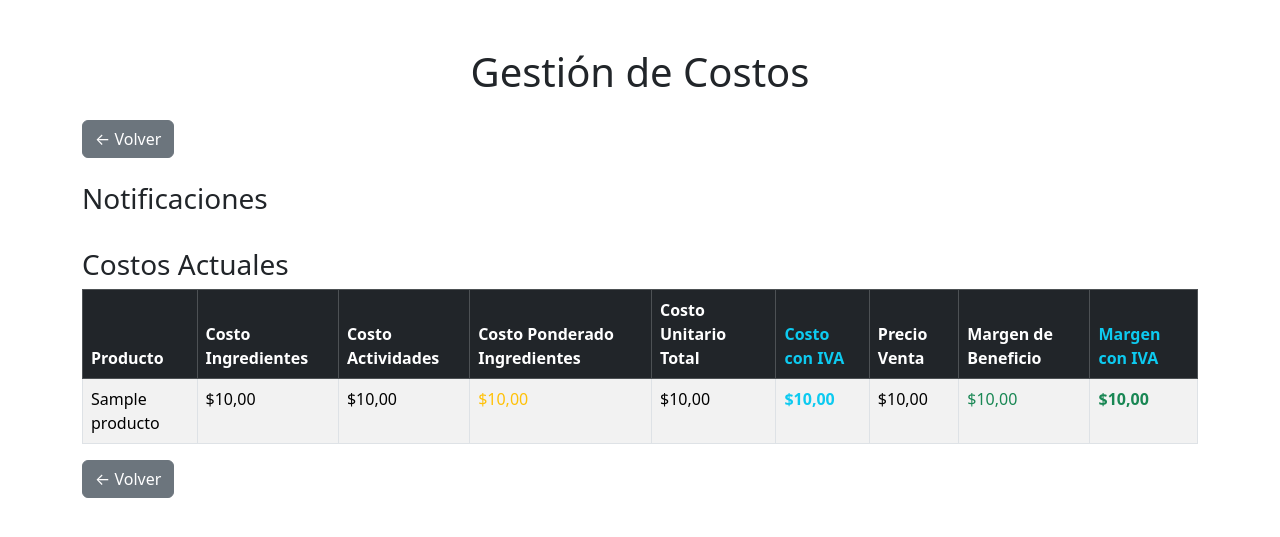
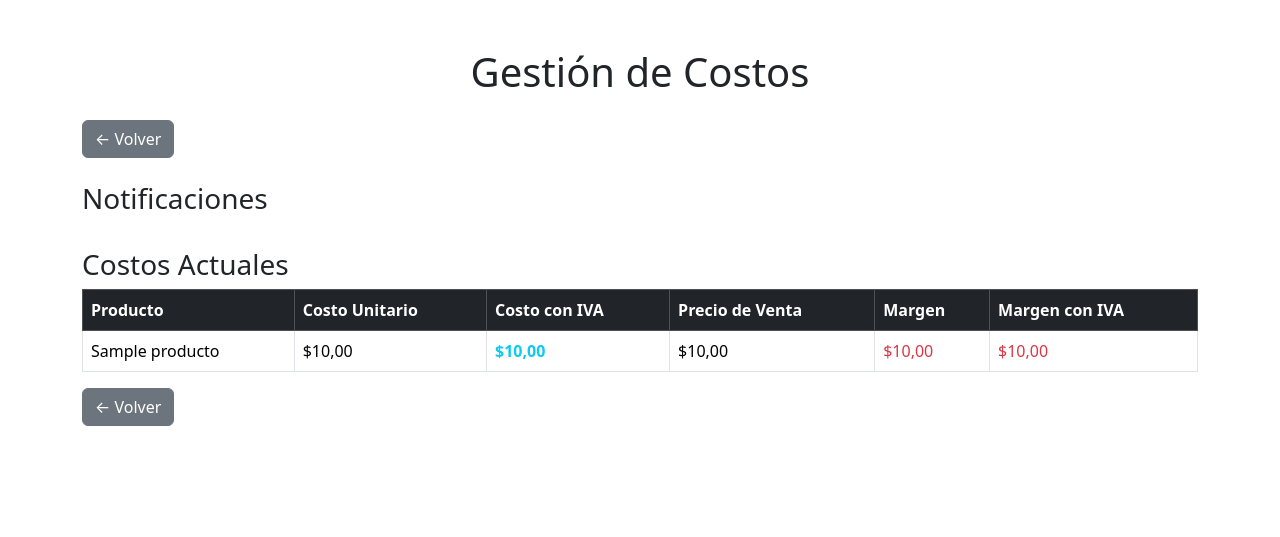
Before and after one commit to C2H5OH-hic/crepes, a Django app: template LaPatrana-main/myapp/templates/gestion_costos.html in a window 1280 px wide. Shown: the top 537 px of the page. Run offline with Django 5.2, Linux system fonts and the light colour scheme; the template is opened without the code that fills it: most values are stand-ins (such as "Sample title", 1, 10 or a date in 2020); data that the repository does not hold is empty; parts of the project's set-up code (start-up, migrations or seed data) failed here and were passed over.

Commit message:
arreglo costos

```diff
--- a/LaPatrana-main/myapp/templates/gestion_costos.html
+++ b/LaPatrana-main/myapp/templates/gestion_costos.html
@@ -28,37 +28,41 @@
         <!-- Tabla de costos actuales -->
         <div class="mt-4">
             <h3>Costos Actuales</h3>
-            <table class="table table-bordered table-striped">
+            <table class="table table-bordered">
                 <thead class="table-dark">
                     <tr>
                         <th>Producto</th>
-                        <th>Costo Ingredientes</th>
-                        <th>Costo Actividades</th>
-                        <th>Costo Ponderado Ingredientes</th>
-                        <th>Costo Unitario Total</th>
-                        <th><span class="text-info">Costo con IVA</span></th>  <!-- Nueva columna -->
-                        <th>Precio Venta</th>
-                        <th>Margen de Beneficio</th>
-                        <th><span class="text-info">Margen con IVA</span></th>  <!-- Nueva columna -->
+                        <th>Costo Unitario</th>
+                        <th>Costo con IVA</th>  <!-- Nueva columna -->
+                        <th>Precio de Venta</th>
+                        <th>Margen</th>
+                        <th>Margen con IVA</th>  <!-- Nueva columna -->
                     </tr>
                 </thead>
                 <tbody>
-                    {% for producto in analisis %}
+                    {% for resultado in resultados %}
                     <tr>
-                        <td>{{ producto.nombre }}</td>
-                        <td>${{ producto.costo_ingredientes|floatformat:2 }}</td>
-                        <td>${{ producto.costo_actividades|floatformat:2 }}</td>
-                        <td class="text-warning">${{ producto.costo_ponderado_ingredientes|floatformat:2 }}</td>
-                        <td>${{ producto.costo_unitario|floatformat:2 }}</td>
-                        <td class="text-info"><strong>${{ producto.costo_unitario_iva|floatformat:2 }}</strong></td>  <!-- Nuevo dato -->
-                        <td>${{ producto.precio_venta|floatformat:2 }}</td>
-                        <td class="{% if producto.margen_beneficio < 0 %}text-danger{% else %}text-success{% endif %}">
-                            ${{ producto.margen_beneficio|floatformat:2 }}
+                        <td>{{ resultado.producto.nombre }}</td>
+                        <td>${{ resultado.costo_unitario|floatformat:2 }}</td>
+                        <td class="text-info"><strong>${{ resultado.costo_unitario_iva|floatformat:2 }}</strong></td>
+                        <td>${{ resultado.producto.precio|floatformat:2 }}</td>
+                        <td>
+                            {% if resultado.margen > 0 %}
+                            <span class="text-success">${{ resultado.margen|floatformat:2 }}</span>
+                            {% else %}
+                            <span class="text-danger">${{ resultado.margen|floatformat:2 }}</span>
+                            {% endif %}
                         </td>
-                        <td class="{% if producto.margen_beneficio_iva < 0 %}text-danger{% else %}text-success{% endif %}">
-                            <strong>${{ producto.margen_beneficio_iva|floatformat:2 }}</strong>
-                        </td>  <!-- Nuevo dato -->
+                        <td>
+                            {% if resultado.margen_iva > 0 %}
+                            <span class="text-success">${{ resultado.margen_iva|floatformat:2 }}</span>
+                            {% else %}
+                            <span class="text-danger">${{ resultado.margen_iva|floatformat:2 }}</span>
+                            {% endif %}
+                        </td>
                     </tr>
+                    {% empty %}
+                    <tr><td colspan="6" class="text-center text-danger">No hay productos disponibles.</td></tr>
                     {% endfor %}
                 </tbody>
             </table>
--- a/LaPatrana-main/myapp/views.py
+++ b/LaPatrana-main/myapp/views.py
@@ -845,12 +845,20 @@ def gestion_costos(request):
 
     for producto in productos:
         costo_unitario = producto.calcular_costo_unitario()
+        costo_unitario_iva = costo_unitario * (1 + Decimal(settings.IVA_RATE))
         margen = producto.margen_beneficio()
+        margen_iva = producto.precio - costo_unitario_iva
+
         resultados.append({
             'producto': producto,
-            'costo_unitario': costo_unitario,
-            'margen': margen,
+            'costo_unitario': float(costo_unitario),
+            'costo_unitario_iva': float(costo_unitario_iva),
+            'margen': float(margen),
+            'margen_iva': float(margen_iva),
         })
+
+    # Depuración: Imprimir los datos antes de enviarlos a la plantilla
+    print("📌 Datos enviados a la plantilla:", json.dumps(resultados, indent=4, default=str))
 
     return render(request, 'gestion_costos.html', {'resultados': resultados})
 
@@ -954,57 +962,6 @@ def lista_compras(request):
             )
 
     return render(request, 'lista_compras.html', {'compras': compras})
-
-@login_required
-def analisis_costos_unitarios(request):
-    """
-    Vista que muestra un análisis detallado de los costos unitarios de cada producto.
-    """
-    productos = Producto.objects.all()
-
-    # 🔹 Obtener datos de frecuencia de selección de ingredientes
-    ingredientes_frecuencia = Ingrediente.objects.all().values_list('nombre', 'frecuencia_uso', 'costo_por_unidad')
-    total_frecuencia = sum(i[1] for i in ingredientes_frecuencia)
-
-    analisis = []
-
-    for producto in productos:
-        # 🔹 Costo total de los ingredientes usados en el producto
-        costo_ingredientes = producto.costo_ingredientes()
-        costo_actividades = producto.costo_actividades()
-
-        # 🔹 Cálculo del costo ponderado de ingredientes seleccionados
-        if total_frecuencia > 0:
-            costo_ponderado_ingredientes = sum(
-                i[2] * Decimal(i[1]) / Decimal(total_frecuencia) for i in ingredientes_frecuencia
-            )
-        else:
-            costo_ponderado_ingredientes = Decimal(0)  # 🔹 Si no hay datos, asumimos 0
-
-        # 🔹 Costo Unitario Total
-        costo_unitario = costo_ingredientes + costo_actividades + costo_ponderado_ingredientes
-        costo_unitario_iva = costo_unitario * Decimal(1.19)  # 🔹 Convertimos el IVA a Decimal
-
-        # 🔹 Precio fijo de venta
-        precio_venta = producto.precio
-
-        # 🔹 Margen de beneficio
-        margen_beneficio = precio_venta - costo_unitario
-        margen_beneficio_iva = precio_venta - costo_unitario_iva
-
-        analisis.append({
-            'nombre': producto.nombre,
-            'costo_ingredientes': costo_ingredientes,
-            'costo_actividades': costo_actividades,
-            'costo_ponderado_ingredientes': costo_ponderado_ingredientes,
-            'costo_unitario': costo_unitario,
-            'costo_unitario_iva': costo_unitario_iva,
-            'precio_venta': precio_venta,
-            'margen_beneficio': margen_beneficio,
-            'margen_beneficio_iva': margen_beneficio_iva,
-        })
-
-    return render(request, 'analisis_costos.html', {'analisis': analisis})
 
 #Gestión productos
 @login_required
```
